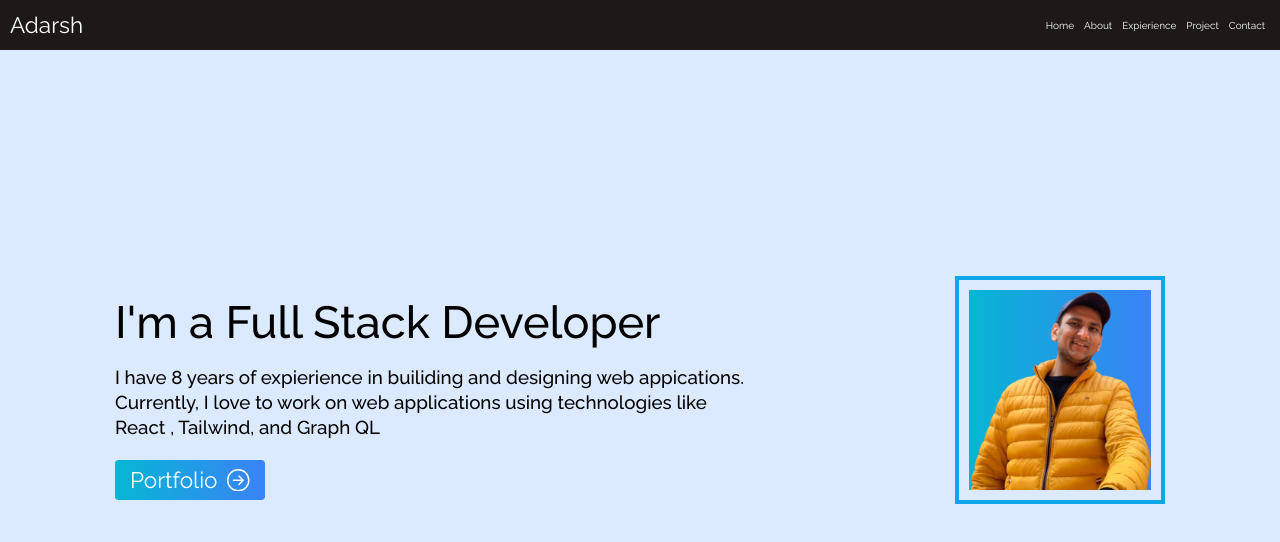
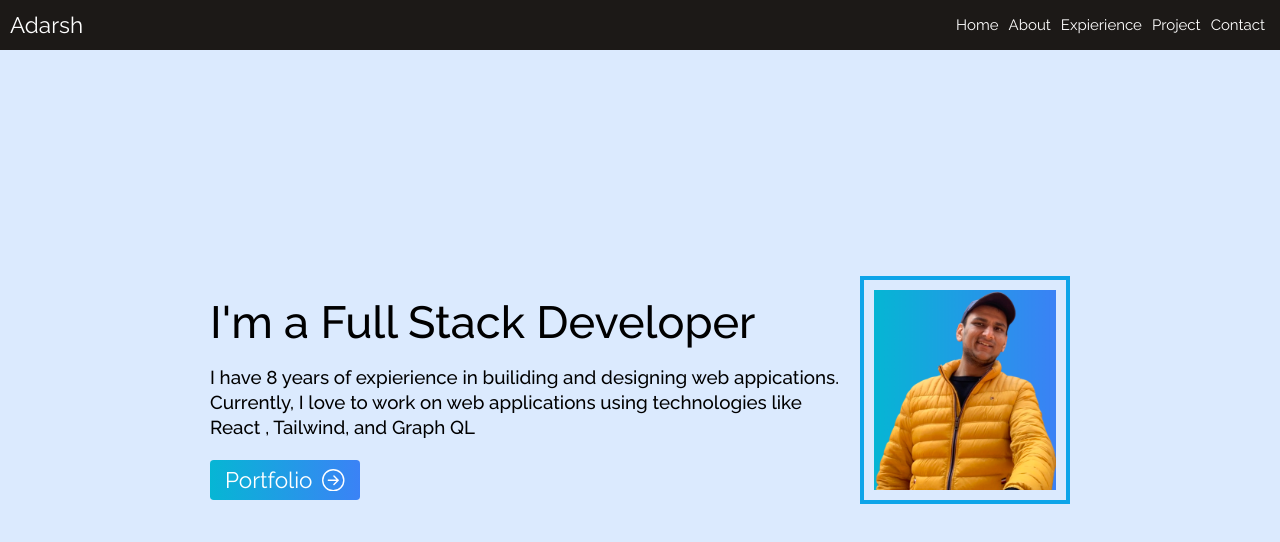
Before and after one commit to aadarsh10c/portfolio-project, a React (Vite) app: page / in a window 1280 px wide. Shown: the top 542 px of the page. Built offline with nearby package versions, Linux system fonts and the light colour scheme.

Commit message:
text size increase of navlinks, and etc

```diff
--- a/src/components/Home.jsx
+++ b/src/components/Home.jsx
@@ -7,7 +7,7 @@ export default function Home(){
         <div name="Home"
             className="bg-blue-100 w-full h-screen
                         flex flex-col items-center justify-center
-                        px-4 md:flex-row-reverse md:justify-around">
+                        px-4 md:flex-row-reverse md:gap-8">
             <div className="w-6/12 md:w-2/12 mb-8 md:border-solid md:border-sky-500 md:border-4">
                 <img className='rounded-xl md:p-4' src={HeroImage} alt="my profile picture" />
             </div>
--- a/src/components/Navbar.jsx
+++ b/src/components/Navbar.jsx
@@ -29,7 +29,7 @@ export default function Navbar(){
     const [ nav , setNav ] = useState( false )
 
     const navList = links.map ( ({ id , link }) => {
-       return  <li className="px-2 cursor-pointer hover:scale-110 duration-200"
+       return  <li className="px-2 md:text-2xl cursor-pointer hover:scale-110 duration-200"
        key={id}>{link}</li>
     })
 
```
